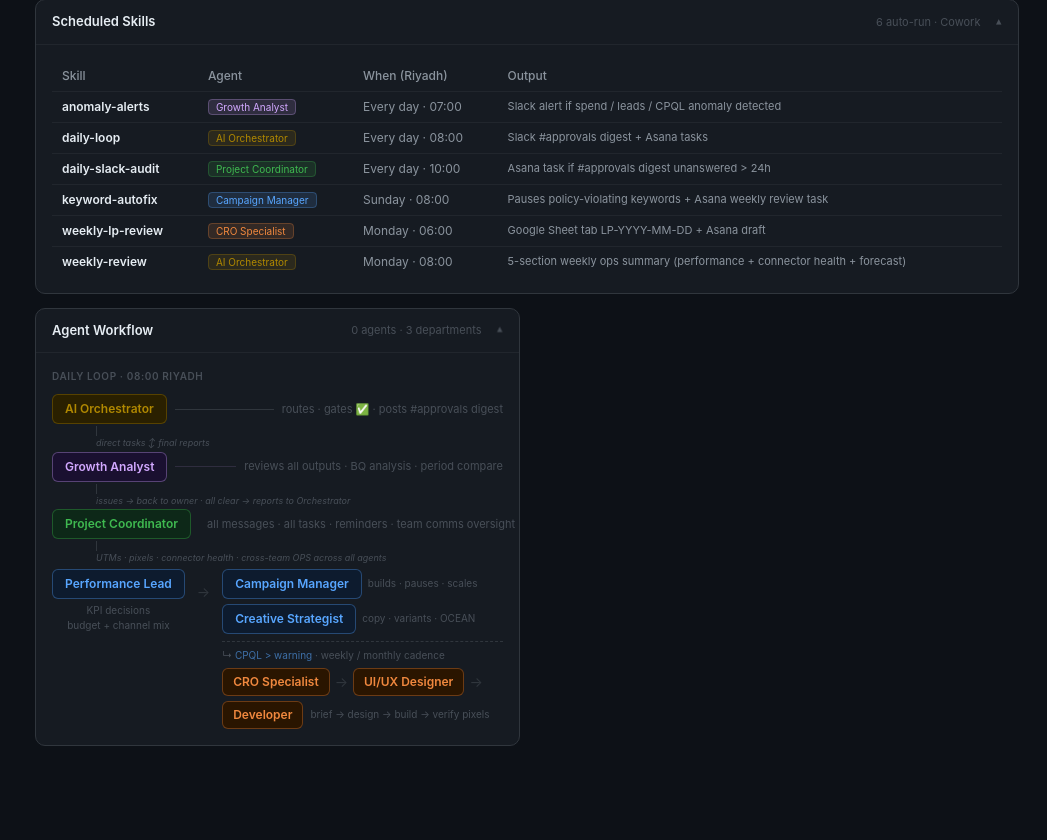
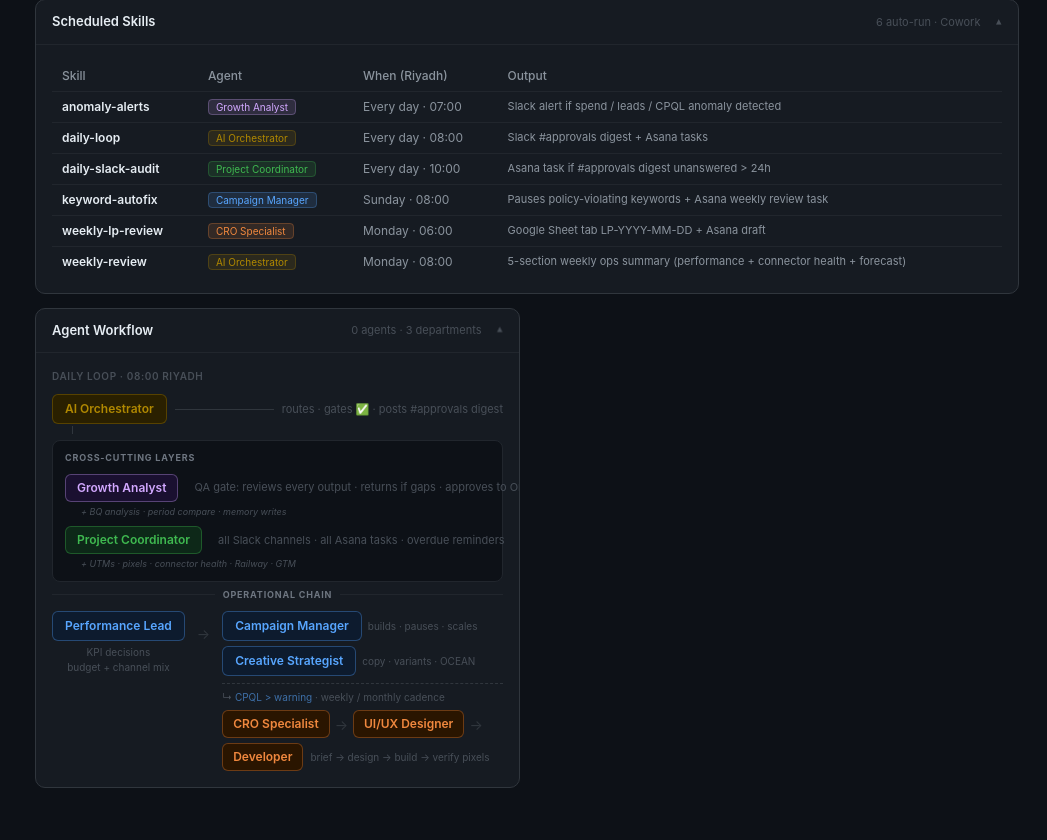
Before and after one commit to Rana96-run/nexa-performance-agent, a Flask app: template reports/templates/activity.html in a window 1280 px wide. Shown: the part 1475-2315 px from the top of the page, without its empty margins (233-1280 px from the left). Before the commit the page ends 2221 px from the top, so only its background shows below. Run offline with Flask 3, Linux system fonts and the light colour scheme; the template is opened without the code that fills it, so the values that code supplies are empty.

Commit message:
fix(dashboard): add zone labels to agent workflow diagram
Split workflow into labelled sections: AI Orchestrator at top, then a
bordered 'Cross-cutting layers' box containing Growth Analyst + Project
Coordinator, then a centred 'Operational chain' divider before the
Performance Lead branch. Makes the distinction between always-on layers
and the operational chain immediately readable.

Co-Authored-By: Claude Sonnet 4.6 <noreply@anthropic.com>

```diff
--- a/reports/templates/activity.html
+++ b/reports/templates/activity.html
@@ -1745,40 +1745,45 @@ a:hover{text-decoration:underline}
 
         <div style="font-size:10px;color:#484f58;font-weight:600;text-transform:uppercase;letter-spacing:.06em;margin-bottom:10px">Daily loop · 08:00 Riyadh</div>
 
-        {# Row 1: AI Orchestrator #}
+        {# AI Orchestrator #}
         <div style="display:flex;align-items:center;gap:8px;margin-bottom:2px">
           <div style="background:#2a2000;border:1px solid #b0880055;border-radius:6px;padding:5px 12px;font-size:12px;font-weight:600;color:#b08800;white-space:nowrap">AI Orchestrator</div>
           <div style="flex:1;height:1px;background:#30363d"></div>
           <div style="font-size:11px;color:#484f58;white-space:nowrap">routes · gates ✅ · posts #approvals digest</div>
         </div>
-        <div style="margin-left:44px;margin-bottom:2px">
-          <div style="width:1px;height:10px;background:#30363d"></div>
-          <div style="font-size:9px;color:#484f58;font-style:italic">direct tasks ↕ final reports</div>
-        </div>
-
-        {# Row 2: Growth Analyst — cross-cutting QA layer #}
-        <div style="display:flex;align-items:center;gap:8px;margin-bottom:2px">
-          <div style="background:#1a1030;border:1px solid #d2a8ff55;border-radius:6px;padding:5px 12px;font-size:12px;font-weight:600;color:#d2a8ff;white-space:nowrap">Growth Analyst</div>
-          <div style="flex:1;height:1px;background:#d2a8ff22"></div>
-          <div style="font-size:11px;color:#484f58;white-space:nowrap">reviews all outputs · BQ analysis · period compare</div>
-        </div>
-        <div style="margin-left:44px;margin-bottom:2px">
-          <div style="width:1px;height:10px;background:#30363d"></div>
-          <div style="font-size:9px;color:#484f58;font-style:italic">issues → back to owner · all clear → reports to Orchestrator</div>
-        </div>
-
-        {# Row 3: Project Coordinator — cross-cutting OPS layer #}
-        <div style="display:flex;align-items:center;gap:8px;margin-bottom:2px">
-          <div style="background:#0d2818;border:1px solid #3fb95055;border-radius:6px;padding:5px 12px;font-size:12px;font-weight:600;color:#3fb950;white-space:nowrap">Project Coordinator</div>
-          <div style="flex:1;height:1px;background:#3fb95022"></div>
-          <div style="font-size:11px;color:#484f58;white-space:nowrap">all messages · all tasks · reminders · team comms oversight</div>
-        </div>
-        <div style="margin-left:44px;margin-bottom:4px">
-          <div style="width:1px;height:10px;background:#30363d"></div>
-          <div style="font-size:9px;color:#484f58;font-style:italic">UTMs · pixels · connector health · cross-team OPS across all agents</div>
-        </div>
-
-        {# Row 4: Performance Lead → branches #}
+        <div style="margin-left:20px;margin-bottom:6px">
+          <div style="width:1px;height:8px;background:#30363d"></div>
+        </div>
+
+        {# Cross-cutting layers zone #}
+        <div style="border:1px solid #21262d;border-radius:8px;padding:10px 12px;margin-bottom:6px;background:#0d1117">
+          <div style="font-size:9px;color:#6e7681;font-weight:700;text-transform:uppercase;letter-spacing:.09em;margin-bottom:9px">Cross-cutting layers</div>
+
+          {# Growth Analyst — QA gate #}
+          <div style="display:flex;align-items:center;gap:8px;margin-bottom:3px">
+            <div style="background:#1a1030;border:1px solid #d2a8ff55;border-radius:6px;padding:4px 11px;font-size:12px;font-weight:600;color:#d2a8ff;white-space:nowrap">Growth Analyst</div>
+            <div style="flex:1;height:1px;background:#d2a8ff22"></div>
+            <div style="font-size:11px;color:#484f58;white-space:nowrap">QA gate: reviews every output · returns if gaps · approves to Orchestrator</div>
+          </div>
+          <div style="margin-left:16px;margin-bottom:8px;font-size:9px;color:#484f58;font-style:italic">+ BQ analysis · period compare · memory writes</div>
+
+          {# Project Coordinator — OPS layer #}
+          <div style="display:flex;align-items:center;gap:8px;margin-bottom:3px">
+            <div style="background:#0d2818;border:1px solid #3fb95055;border-radius:6px;padding:4px 11px;font-size:12px;font-weight:600;color:#3fb950;white-space:nowrap">Project Coordinator</div>
+            <div style="flex:1;height:1px;background:#3fb95022"></div>
+            <div style="font-size:11px;color:#484f58;white-space:nowrap">all Slack channels · all Asana tasks · overdue reminders</div>
+          </div>
+          <div style="margin-left:16px;font-size:9px;color:#484f58;font-style:italic">+ UTMs · pixels · connector health · Railway · GTM</div>
+        </div>
+
+        {# Operational chain divider #}
+        <div style="display:flex;align-items:center;gap:8px;margin-bottom:10px">
+          <div style="height:1px;flex:1;background:#21262d"></div>
+          <div style="font-size:9px;color:#6e7681;font-weight:700;text-transform:uppercase;letter-spacing:.09em">Operational chain</div>
+          <div style="height:1px;flex:1;background:#21262d"></div>
+        </div>
+
+        {# Performance Lead → branches #}
         <div style="display:flex;align-items:flex-start;gap:12px">
           <div style="display:flex;flex-direction:column;align-items:center;gap:4px;flex-shrink:0">
             <div style="background:#0d1b2e;border:1px solid #58a6ff55;border-radius:6px;padding:5px 12px;font-size:12px;font-weight:600;color:#58a6ff;white-space:nowrap">Performance Lead</div>
```
